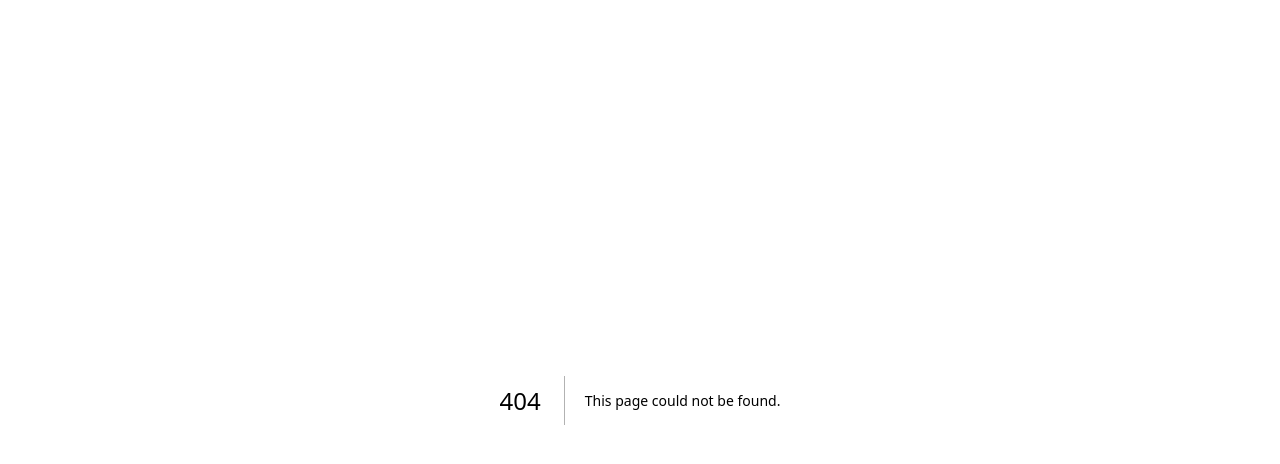
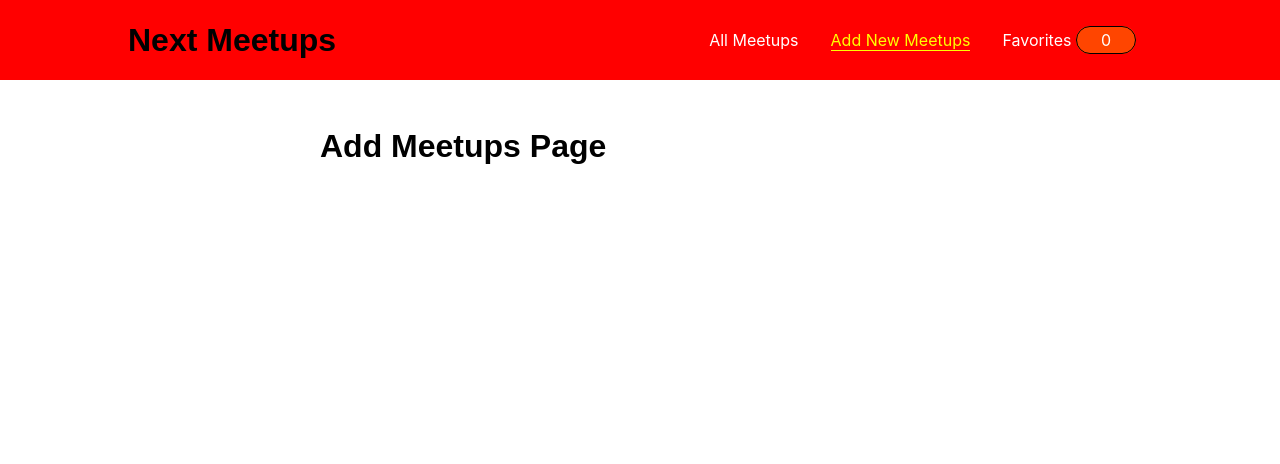
Before and after one commit to vawkei/NextMoviez, a Next.js app: page /add-meetups in a window 1280 px wide. Before the commit this address had no page. Shown: the top 464 px of the page. Built offline with nearby package versions, Linux system fonts and the light colour scheme.

Commit message:
added mainNavigationBar and styling

```diff
--- /dev/null
+++ b/components/layout/Layout.js
@@ -0,0 +1,12 @@
+import MainNavigation from "./MainNavigation";
+
+const Layout = (props) => {
+    return (
+        <div>
+            <MainNavigation />
+            <main style={{margin:"3rem auto", width:"90%", maxWidth:"40rem"}}>{props.children}</main>
+        </div>
+     );
+}
+
+export default Layout;
--- /dev/null
+++ b/components/layout/MainNavigation.js
@@ -0,0 +1,49 @@
+import classes from "./MainNavigation.module.css";
+import Link from "next/link";
+import { useRouter } from "next/router";
+
+const MainNavigation = () => {
+  const router = useRouter();
+  //console.log(router.pathname);
+
+  return (
+    <header className={classes.header}>
+      <h1>Next Meetups</h1>
+      <nav>
+        <ul>
+          <li>
+            <Link
+              href={"/"}
+              className={router.pathname === "/" ? classes.active : ""}>
+              {" "}
+              All Meetups{" "}
+            </Link>
+          </li>
+          <li>
+            {" "}
+            <Link
+              href={"/add-meetups"}
+              className={
+                router.pathname === "/add-meetups" ? classes.active : ""
+              }>
+              {" "}
+              Add New Meetups{" "}
+            </Link>
+          </li>
+          <li>
+            <Link
+              href={"/favorites"}
+              className={
+                router.pathname === "/favorites" ? classes.active : ""
+              }>
+              {" "}
+              Favorites <span className={classes.badge}>0</span>{" "}
+            </Link>
+          </li>
+        </ul>
+      </nav>
+    </header>
+  );
+};
+
+export default MainNavigation;
--- /dev/null
+++ b/components/layout/MainNavigation.module.css
@@ -0,0 +1,37 @@
+.header{
+    background-color: red;
+    width: 100%;
+    height: 5rem;
+    display: flex;
+    justify-content: space-between;
+    align-items: center;
+    padding: 0 10%;
+}
+.header ul{
+    display: flex;
+    margin: 0;
+    padding: 0;
+    list-style: none;
+}
+.header li{
+    margin: 0 1rem;
+
+}
+.header a{
+    text-decoration: none;
+    color: white;
+}
+.header a:hover{
+    color: rgb(56, 56, 2);
+}
+.badge{
+    border-radius: 25px;
+    color: white;
+    background-color: orangered;
+    padding: 0.2rem 1.5rem;
+    border: 1px solid black;
+}
+.header a.active{
+    color: yellow;
+    border-bottom: 1px solid yellow;
+}
--- a/pages/_app.js
+++ b/pages/_app.js
@@ -1,7 +1,12 @@
-import '../styles/globals.css'
+import Layout from "../components/layout/Layout";
+import "../styles/globals.css";
 
 function MyApp({ Component, pageProps }) {
-  return <Component {...pageProps} />
+  return (
+    <Layout>
+      <Component {...pageProps} />
+    </Layout>
+  );
 }
 
-export default MyApp
+export default MyApp;
--- /dev/null
+++ b/pages/add-meetups.js
@@ -0,0 +1,9 @@
+const AddMeetups = () => {
+    return (
+        <div>
+            <h1>Add Meetups Page</h1>
+        </div>
+     );
+}
+
+export default AddMeetups;
--- a/pages/api/hello.js
+++ /dev/null
@@ -1,5 +0,0 @@
-// Next.js API route support: https://nextjs.org/docs/api-routes/introduction
-
-export default function handler(req, res) {
-  res.status(200).json({ name: 'John Doe' })
-}
--- a/styles/globals.css
+++ b/styles/globals.css
@@ -6,16 +6,20 @@ body {
     Ubuntu, Cantarell, Fira Sans, Droid Sans, Helvetica Neue, sans-serif;
 }
 
-a {
-  color: inherit;
-  text-decoration: none;
-}
-
 * {
   box-sizing: border-box;
 }
 
-@media (prefers-color-scheme: dark) {
+h1,
+h2,
+h3,
+h4,
+h5,
+h6{
+  font-family: sans-serif;
+}
+
+/* @media (prefers-color-scheme: dark) {
   html {
     color-scheme: dark;
   }
@@ -23,4 +27,4 @@ a {
     color: white;
     background: black;
   }
-}
+} */
```
Also changed, not shown: pages/favorites.js (added, +9 -0 lines), pages/index.js (+8 -68 lines), 1 other file (tests, documents, lock files or other folders).
